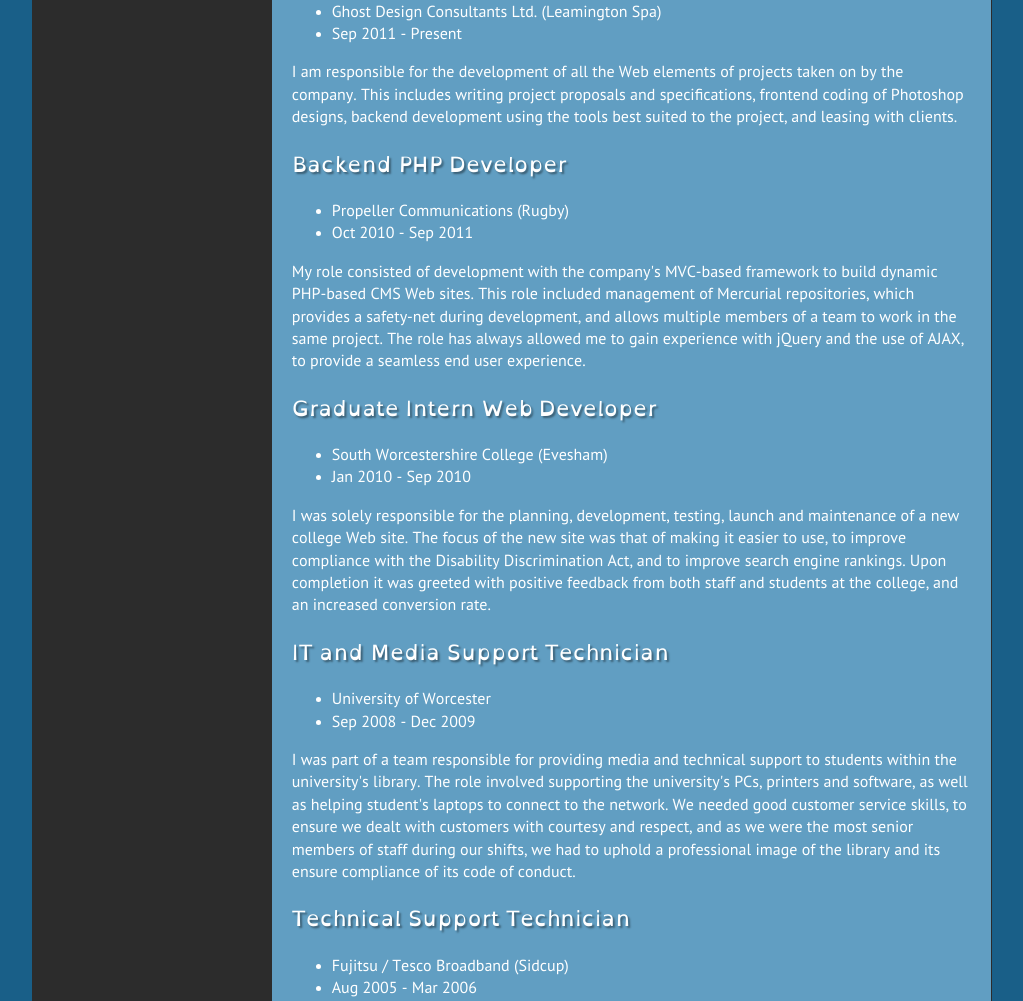
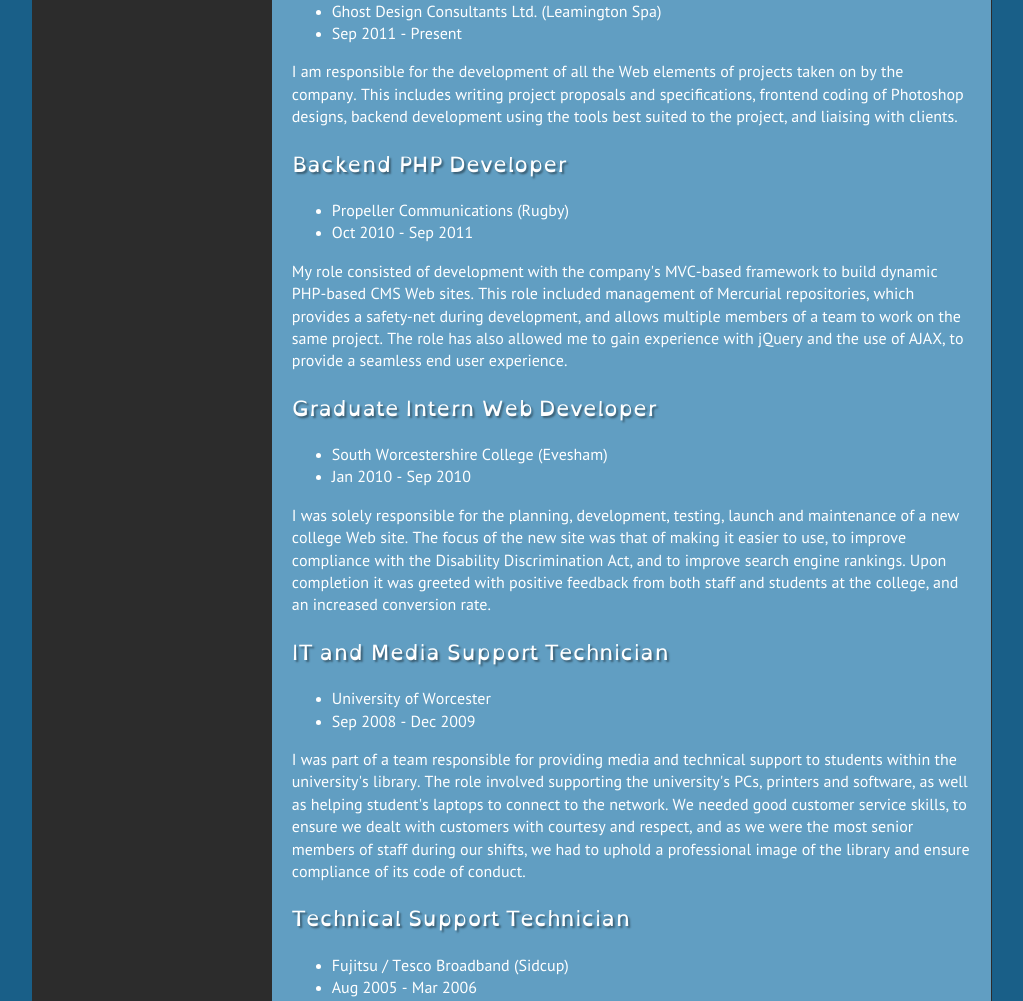
Before and after one commit to LimeBlast/danielhollands.co.uk, a PHP site: the page made by htdocs/index.php in a window 1280 px wide. Shown: the part 2364-3365 px from the top of the page, without its empty margins (128-1151 px from the left). Run offline with PHP 8.4, Linux system fonts and the light colour scheme; some libraries are stand-ins or nearby versions.

Commit message:
Fixed some typos (thank you Sofi)

```diff
--- a/htdocs/index.php
+++ b/htdocs/index.php
@@ -116,14 +116,14 @@
 							<li>Ghost Design Consultants Ltd. (Leamington Spa)</li>
 							<li>Sep 2011 - Present</li>
 						</ul>
-						<p>I am responsible for the development of all the Web elements of projects taken on by the company. This includes writing project proposals and specifications, frontend coding of Photoshop designs, backend development using the tools best suited to the project, and leasing with clients.</p>
+						<p>I am responsible for the development of all the Web elements of projects taken on by the company. This includes writing project proposals and specifications, frontend coding of Photoshop designs, backend development using the tools best suited to the project, and liaising with clients.</p>
 
 						<h3>Backend PHP Developer</h3>
 						<ul>
 							<li>Propeller Communications (Rugby)</li>
 							<li>Oct 2010 - Sep 2011</li>
 						</ul>
-						<p>My role consisted of development with the company's MVC-based framework to build dynamic PHP-based CMS Web sites. This role included management of Mercurial repositories, which provides a safety-net during development, and allows multiple members of a team to work in the same project. The role has always allowed me to gain experience with jQuery and the use of AJAX, to provide a seamless end user experience.</p>
+						<p>My role consisted of development with the company's MVC-based framework to build dynamic PHP-based CMS Web sites. This role included management of Mercurial repositories, which provides a safety-net during development, and allows multiple members of a team to work on the same project. The role has also allowed me to gain experience with jQuery and the use of AJAX, to provide a seamless end user experience.</p>
 
 						<h3>Graduate Intern Web Developer</h3>
 						<ul>
@@ -137,7 +137,7 @@
 							<li>University of Worcester</li>
 							<li>Sep 2008 - Dec 2009</li>
 						</ul>
-						<p>I was part of a team responsible for providing media and technical support to students within the university's library. The role involved supporting the university's PCs, printers and software, as well as helping student's laptops to connect to the network. We needed good customer service skills, to ensure we dealt with customers with courtesy and respect, and as we were the most senior members of staff during our shifts, we had to uphold a professional image of the library and its ensure compliance of its code of conduct.</p>
+						<p>I was part of a team responsible for providing media and technical support to students within the university's library. The role involved supporting the university's PCs, printers and software, as well as helping student's laptops to connect to the network. We needed good customer service skills, to ensure we dealt with customers with courtesy and respect, and as we were the most senior members of staff during our shifts, we had to uphold a professional image of the library and ensure compliance of its code of conduct.</p>
 
 						<h3>Technical Support Technician</h3>
 						<ul>
```
